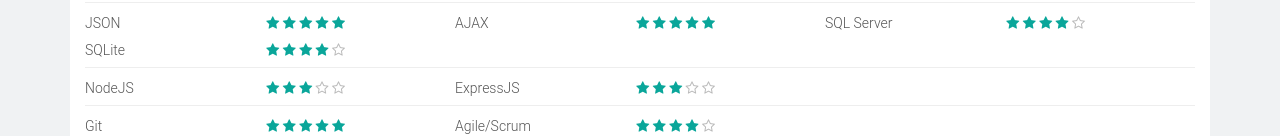
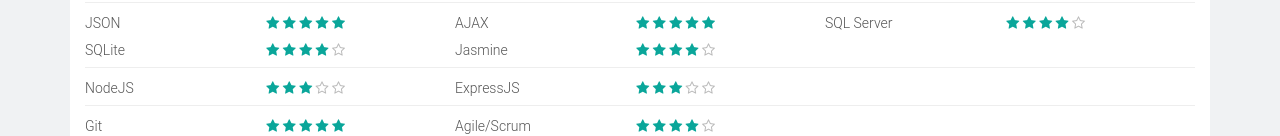
Before and after one commit to quangnp0903/quangnp0903.github.io, a plain HTML site: page index.html in a window 1280 px wide. Shown: the part 1128-1264 px from the top of the page. Drawn offline with Linux system fonts and the light colour scheme.

Commit message:
update profile

```diff
--- a/index.html
+++ b/index.html
@@ -426,6 +426,18 @@
 							</span>
 						</div>
 					</li>
+					<li>
+						<div class="method">
+							<span class="method-name">Jasmine</span>
+							<span class="method-value">
+								<i class="fa fa-star"></i>
+								<i class="fa fa-star"></i>
+								<i class="fa fa-star"></i>
+								<i class="fa fa-star"></i>
+								<i class="fa fa-star-o"></i>
+							</span>
+						</div>
+					</li>
 				</ul>
 				<div class="divider divider-line"></div>
 				<ul class="column x3">
```
